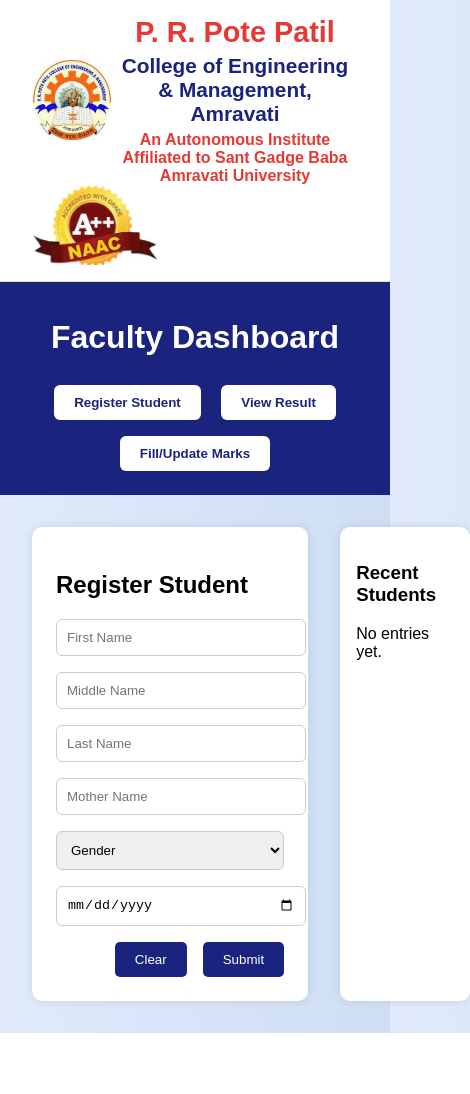
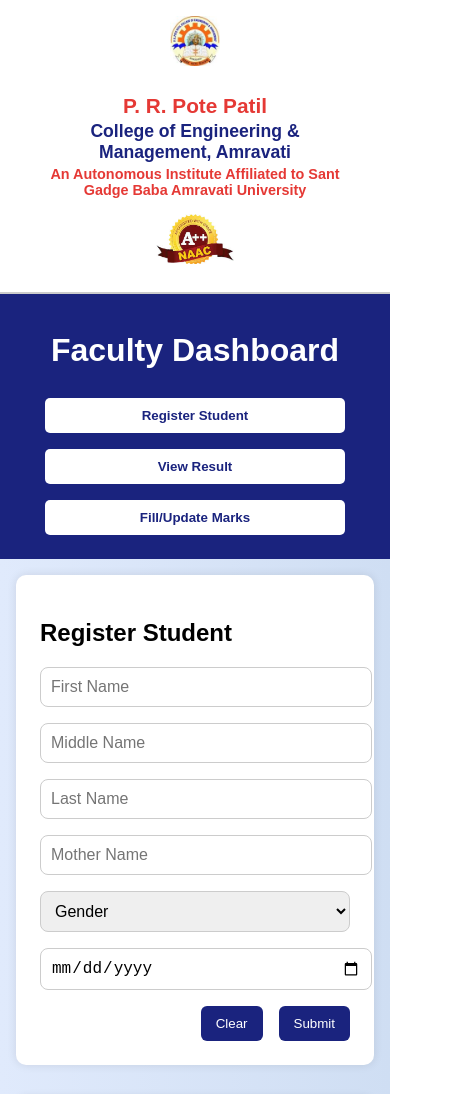
Before and after one commit to Sanket-Daware/Result-Analysys, a plain HTML site: page Faculty-Dashboard/Faculty-dashboard.htm in a window 390 px wide. Shown: the top 1094 px of the page, 470 px wide, since content can reach past the window. Before the commit the page ends 1033 px from the top, so only its background shows below. Drawn offline with Linux system fonts and the light colour scheme.

Commit message:
Final Commit Faculty Dashboard

```diff
--- a/Faculty-Dashboard/Faculty-dashboard.htm
+++ b/Faculty-Dashboard/Faculty-dashboard.htm
@@ -9,13 +9,17 @@
 <body>
   <!-- College Header -->
   <header class="college-header">
-    <img src="/Assets/logo of collage.png" alt="College Logo" class="college-logo">
-    <div class="center">
+    <div class="logo-box">
+      <img src="/Assets/logo of collage.png" alt="College Logo" class="college-logo">
+    </div>
+    <div class="center-box">
       <h1 class="college-title">P. R. Pote Patil</h1>
       <h2 class="college-subtitle">College of Engineering & Management, Amravati</h2>
       <h4 class="college-affiliation">An Autonomous Institute Affiliated to Sant Gadge Baba Amravati University</h4>
     </div>
-    <img src="/Assets/aictc logo.jpg" alt="AICTE Logo" class="naac-logo">
+    <div class="logo-box">
+      <img src="/Assets/aictc logo.jpg" alt="AICTE Logo" class="naac-logo">
+    </div>
   </header>
 
   <!-- Dashboard Header -->
--- a/Faculty-Dashboard/Faculty-style.css
+++ b/Faculty-Dashboard/Faculty-style.css
@@ -1,128 +1,281 @@
+/* Global Reset */
 body {
     margin: 0;
     font-family: Arial, sans-serif;
     background: linear-gradient(to right, #e0eafc, #cfdef3);
   }
 
-  .college-header {
+
+  /* College Header Fix */
+.college-header {
     display: flex;
+    align-items: center;
     justify-content: space-between;
-    align-items: center;
+    background: #fff;
     padding: 1rem 2rem;
-    background-color: white;
+    border-bottom: 2px solid #ccc;
     flex-wrap: wrap;
-    border-bottom: 1px solid #ddd;
+    gap: 1rem;
   }
-  .college-logo, .naac-logo {
+
+  .logo-box {
+    flex: 0 0 auto;
+  }
+
+  .center-box {
+    flex: 1 1 auto;
+    text-align: center;
+    min-width: 250px;
+  }
+
+  .college-logo,
+  .naac-logo {
     height: 80px;
-    object-fit: contain;
+    max-width: 100px;
   }
-  .center {
-    flex: 1;
-    text-align: center;
-  }
+
   .college-title {
-    font-size: 1.8rem;
-    color: #e53935;
-    margin: 0;
-  }
-  .college-subtitle {
-    font-size: 1.3rem;
-    color: #1a237e;
-    margin: 0.3rem 0;
-  }
-  .college-affiliation {
-    font-size: 1rem;
+    font-size: 1.5rem;
     color: #e53935;
     margin: 0;
   }
 
+  .college-subtitle {
+    font-size: 1.2rem;
+    color: #1a237e;
+    margin: 0.2rem 0;
+  }
+
+  .college-affiliation {
+    font-size: 0.95rem;
+    color: #e53935;
+    margin: 0;
+  }
+
+  @media (max-width: 768px) {
+    .college-header {
+      flex-direction: column;
+      text-align: center;
+    }
+
+    .college-logo,
+    .naac-logo {
+      height: 60px;
+      margin-bottom: 0.5rem;
+    }
+
+    .college-title {
+      font-size: 1.3rem;
+    }
+
+    .college-subtitle {
+      font-size: 1.1rem;
+    }
+
+    .college-affiliation {
+      font-size: 0.9rem;
+    }
+  }
+
+
+  /* Dashboard Header */
   .dashboard-header {
-    background: #1a237e;
+    background-color: #1a237e;
     color: white;
     padding: 1rem 2rem;
     text-align: center;
   }
-  .dashboard-header nav button {
+
+  .dashboard-header nav {
+    margin-top: 1rem;
+  }
+
+  .dashboard-header button {
     margin: 0.5rem;
     padding: 10px 20px;
-    background: white;
+    background-color: white;
     color: #1a237e;
+    border: none;
+    border-radius: 5px;
+    font-weight: bold;
+    cursor: pointer;
+  }
+
+  .dashboard-header button:hover {
+    background-color: #e3e3e3;
+  }
+
+  /* Section Layout */
+  .section {
+    display: flex;
+    gap: 2rem;
+    padding: 2rem;
+    flex-wrap: wrap;
+    justify-content: center;
+  }
+
+  .form-area {
+    flex: 1 1 65%;
+    background-color: white;
+    padding: 1.5rem;
+    border-radius: 10px;
+    box-shadow: 0 0 10px rgba(0, 0, 0, 0.1);
+    min-width: 300px;
+  }
+
+  .live-grid {
+    flex: 1 1 30%;
+    background-color: #ffffff;
+    padding: 1rem;
+    border-radius: 10px;
+    box-shadow: 0 0 8px rgba(0, 0, 0, 0.1);
+    max-height: 500px;
+    overflow-y: auto;
+    min-width: 250px;
+  }
+
+  form input,
+  form select {
+    width: 100%;
+    margin-bottom: 1rem;
+    padding: 10px;
+    border: 1px solid #ccc;
+    border-radius: 8px;
+    font-size: 1rem;
+  }
+
+  .buttons {
+    display: flex;
+    gap: 1rem;
+    justify-content: flex-end;
+    flex-wrap: wrap;
+  }
+
+  .buttons button {
+    padding: 10px 15px;
+    border: none;
+    border-radius: 6px;
+    background-color: #1a237e;
+    color: white;
+    cursor: pointer;
+  }
+
+  .buttons button:hover {
+    background-color: #0d1b5a;
+  }
+
+  #marksFields input {
+    margin-bottom: 0.5rem;
+    padding: 8px;
+    width: 100%;
+  }
+
+  /* iframe for future use */
+  .iframe-view {
+    width: 100%;
+    height: 80vh;
+    border-radius: 10px;
+    border: none;
+    box-shadow: 0 0 10px rgba(0, 0, 0, 0.1);
+  }
+
+  /* -------------------- RESPONSIVE BREAKPOINTS -------------------- */
+  @media (max-width: 768px) {
+    .section {
+      flex-direction: column;
+      padding: 1rem;
+    }
+
+    .form-area,
+    .live-grid {
+      flex: 1 1 100%;
+      min-width: auto;
+    }
+
+    .dashboard-header {
+      padding: 1rem;
+    }
+
+    .dashboard-header nav {
+      display: flex;
+      flex-direction: column;
+      align-items: center;
+    }
+
+    .dashboard-header button {
+      width: 90%;
+      max-width: 300px;
+    }
+
+    .college-logo,
+    .naac-logo {
+      height: 50px;
+      margin-bottom: 0.5rem;
+    }
+
+    .college-title {
+      font-size: 1.3rem;
+    }
+
+    .college-subtitle {
+      font-size: 1.1rem;
+    }
+
+    .college-affiliation {
+      font-size: 0.9rem;
+    }
+  }
+
+  .subject-entry {
+    margin-top: 2rem;
+    background-color: #f7f9fc;
+    border: 1px solid #ccc;
+    border-radius: 10px;
+    padding: 1rem 1.5rem;
+    box-shadow: 0 2px 6px rgba(0,0,0,0.08);
+  }
+
+  .subject-entry h3 {
+    margin-bottom: 1rem;
+    font-size: 1.2rem;
+    color: #1a237e;
+  }
+
+  .subject-box {
+    display: flex;
+    flex-wrap: wrap;
+    gap: 1rem;
+    margin-bottom: 1rem;
+  }
+
+  .subject-box select {
+    flex: 1 1 45%;
+    padding: 10px;
+    font-size: 1rem;
+    border-radius: 6px;
+    border: 1px solid #ccc;
+  }
+
+  #marksFields input {
+    width: 100%;
+    padding: 10px;
+    font-size: 1rem;
+    margin-bottom: 0.75rem;
+    border: 1px solid #ccc;
+    border-radius: 6px;
+  }
+
+  .subject-entry button {
+    background-color: #1a237e;
+    color: white;
+    padding: 10px 16px;
     border: none;
     border-radius: 6px;
     font-weight: bold;
     cursor: pointer;
-  }
-  .dashboard-header nav button:hover {
-    background: #ddd;
+    transition: background-color 0.2s ease-in-out;
   }
 
-  .section {
-    display: flex;
-    gap: 2rem;
-    padding: 2rem;
-    flex-wrap: nowrap;
+  .subject-entry button:hover {
+    background-color: #0d1b5a;
   }
-  .form-area {
-    flex: 0 0 70%;
-    background: white;
-    padding: 1.5rem;
-    border-radius: 10px;
-    box-shadow: 0 0 10px rgba(0,0,0,0.1);
-  }
-  .live-grid {
-    flex: 0 0 30%;
-    background: #fff;
-    padding: 1rem;
-    border-radius: 10px;
-    box-shadow: 0 0 8px rgba(0,0,0,0.1);
-    overflow-y: auto;
-    max-height: 600px;
-  }
-
-  form input, form select {
-    width: 100%;
-    padding: 10px;
-    margin-bottom: 1rem;
-    border-radius: 6px;
-    border: 1px solid #ccc;
-  }
-  .buttons {
-    display: flex;
-    gap: 1rem;
-    justify-content: flex-end;
-  }
-  .buttons button {
-    padding: 10px 20px;
-    background: #1a237e;
-    color: white;
-    border: none;
-    border-radius: 5px;
-    cursor: pointer;
-  }
-
-  .subject-entry {
-    margin-top: 2rem;
-    padding: 1rem;
-    border: 1px solid #ddd;
-    border-radius: 8px;
-    background: #f9f9f9;
-  }
-  .subject-box {
-    display: flex;
-    gap: 1rem;
-    margin-bottom: 1rem;
-  }
-  .subject-box select {
-    flex: 1;
-    padding: 10px;
-    border-radius: 6px;
-    border: 1px solid #ccc;
-  }
-  #marksFields input {
-    margin-bottom: 0.8rem;
-    padding: 10px;
-    width: 100%;
-    border-radius: 6px;
-    border: 1px solid #bbb;
-  }
```
Also changed, not shown: Faculty-Dashboard/Faculty-script.js (indentation only).
